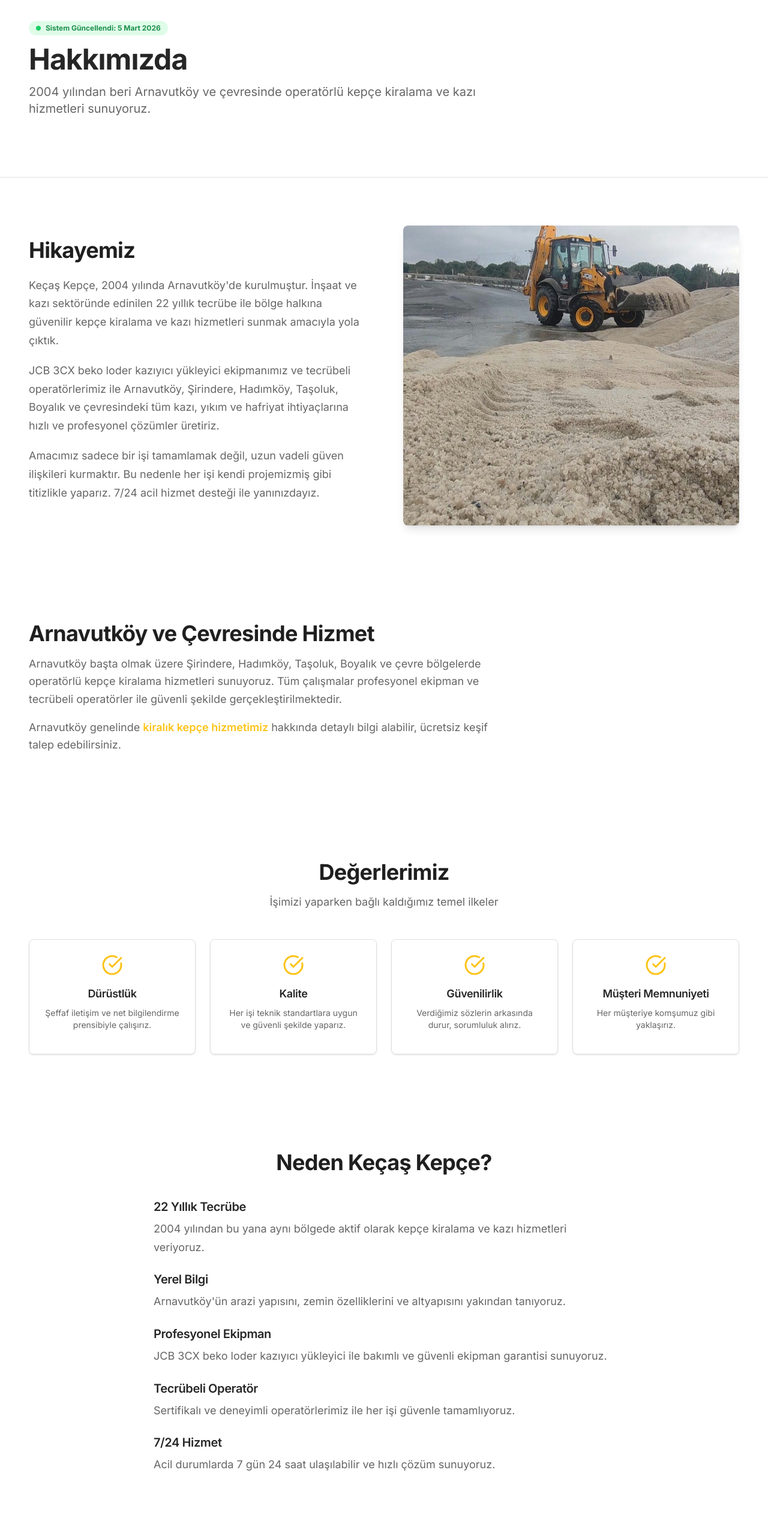
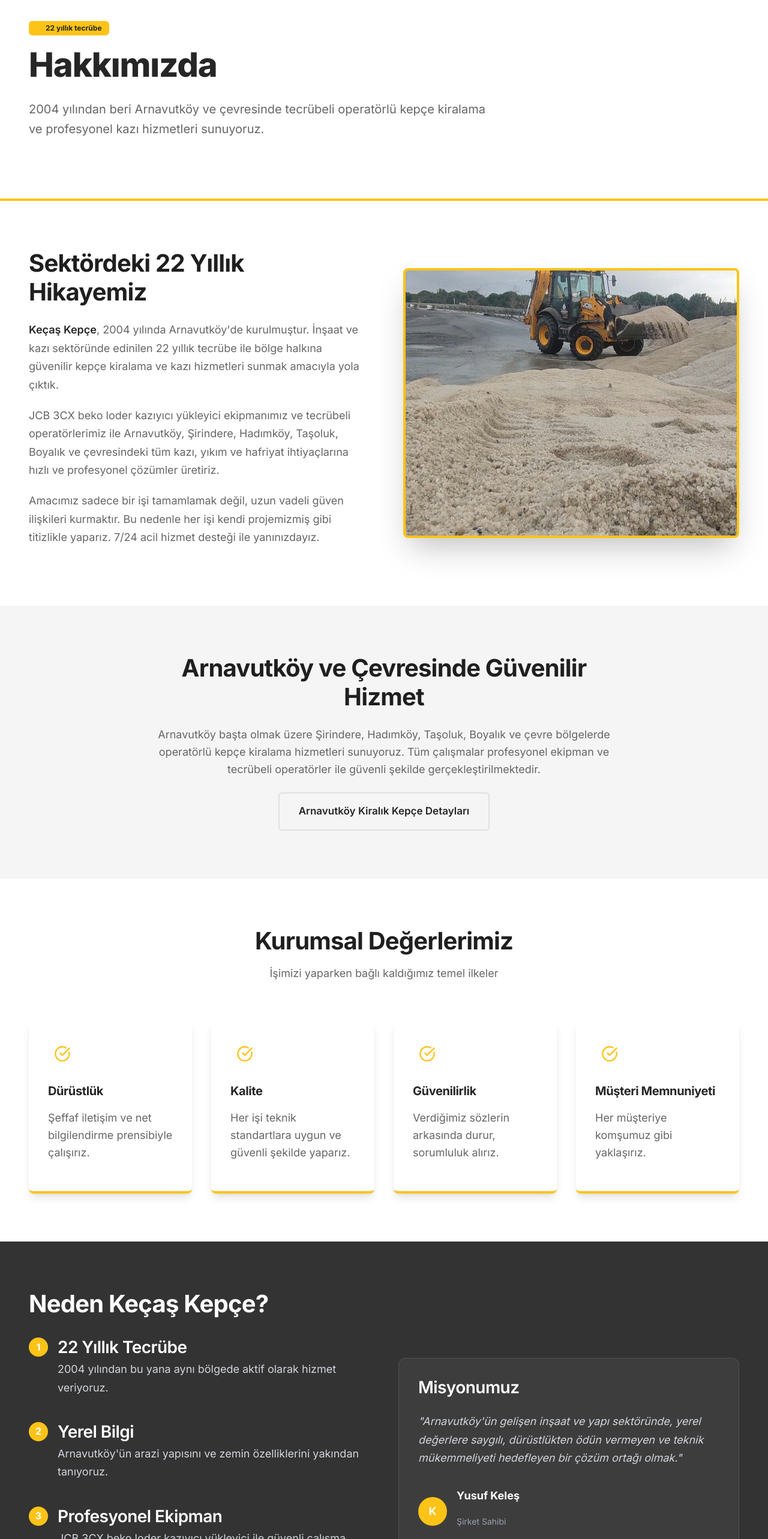
Before and after one commit to muhammetcan-akcura/kecas-backhoe-loader, a Next.js app: page /hakkimizda in a window 1280 px wide. Shown: the part 120-2686 px from the top of the page at 60% size. Built offline with nearby package versions, Linux system fonts and the light colour scheme.

Commit message:
feat: update sitemap to static ts, fix about page css and header color consistency

```diff
--- a/app/hakkimizda/page.tsx
+++ b/app/hakkimizda/page.tsx
@@ -58,19 +58,19 @@ export default function AboutPage() {
       />
 
       {/* HERO */}
-      <section className="bg-card border-b border-border">
-        <div className="container-main py-12 md:py-16 lg:py-20">
+      <section className="bg-white border-b-4 border-primary">
+        <div className="container-main py-12 md:py-20">
           <div className="max-w-3xl">
-            <div className="inline-flex items-center gap-2 px-3 py-1 bg-green-100 text-green-700 rounded-full text-xs font-bold mb-4 animate-pulse">
-              <span className="w-2 h-2 bg-green-500 rounded-full"></span>
-              Sistem Güncellendi: 5 Mart 2026
+            <div className="inline-flex items-center gap-2 px-3 py-1 bg-primary text-primary-foreground rounded-md text-xs font-bold mb-4">
+              <span className="w-2 h-2 bg-foreground rounded-full animate-pulse"></span>
+              22 yıllık tecrübe
             </div>
-            <h1 className="mb-4 text-3xl md:text-4xl lg:text-5xl font-bold text-foreground">
+            <h1 className="mb-6 text-foreground">
               Hakkımızda
             </h1>
-            <p className="text-lg md:text-xl text-muted-foreground">
-              2004 yılından beri Arnavutköy ve çevresinde operatörlü kepçe kiralama
-              ve kazı hizmetleri sunuyoruz.
+            <p className="text-lg md:text-xl text-muted-foreground leading-relaxed">
+              2004 yılından beri Arnavutköy ve çevresinde tecrübeli operatörlü kepçe kiralama
+              ve profesyonel kazı hizmetleri sunuyoruz.
             </p>
           </div>
         </div>
@@ -80,14 +80,14 @@ export default function AboutPage() {
       <section className="section-padding bg-background">
         <div className="container-main">
           <div className="grid grid-cols-1 lg:grid-cols-2 gap-12 lg:gap-16 items-center">
-            <div>
-              <h2 className="mb-6 text-3xl md:text-4xl font-bold">
-                Hikayemiz
+            <div className="order-2 lg:order-1">
+              <h2 className="mb-6">
+                Sektördeki 22 Yıllık Hikayemiz
               </h2>
 
-              <div className="space-y-5 text-muted-foreground text-base md:text-lg leading-relaxed">
+              <div className="space-y-5 text-muted-foreground">
                 <p>
-                  {businessConfig.name}, 2004 yılında Arnavutköy'de
+                  <strong className="text-foreground">{businessConfig.name}</strong>, 2004 yılında Arnavutköy'de
                   kurulmuştur. İnşaat ve kazı sektöründe edinilen 22 yıllık
                   tecrübe ile bölge halkına güvenilir kepçe kiralama ve kazı hizmetleri
                   sunmak amacıyla yola çıktık.
@@ -108,7 +108,7 @@ export default function AboutPage() {
               </div>
             </div>
 
-            <div className="relative h-[400px] lg:h-[500px] rounded-lg overflow-hidden shadow-lg">
+            <div className="order-1 lg:order-2 relative h-[350px] lg:h-[450px] rounded-lg overflow-hidden shadow-2xl border-4 border-primary">
               <Image
                 src="/assets/kecas-kepce-calisma-sahasi.avif"
                 alt="Keçaş Kepçe JCB 3CX çalışma sahası"
@@ -123,28 +123,26 @@ export default function AboutPage() {
       </section>
 
       {/* SERVICE AREA */}
-      <section className="section-padding bg-card">
+      <section className="section-padding bg-accent">
         <div className="container-main">
-          <div className="max-w-3xl">
-            <h2 className="mb-4 text-3xl md:text-4xl font-bold">
-              Arnavutköy ve Çevresinde Hizmet
+          <div className="max-w-3xl mx-auto text-center">
+            <h2 className="mb-6">
+              Arnavutköy ve Çevresinde Güvenilir Hizmet
             </h2>
-            <p className="text-muted-foreground text-lg leading-relaxed">
+            <p className="text-muted-foreground text-lg leading-relaxed mb-6">
               Arnavutköy başta olmak üzere Şirindere, Hadımköy, Taşoluk,
               Boyalık ve çevre bölgelerde operatörlü kepçe kiralama hizmetleri sunuyoruz.
               Tüm çalışmalar profesyonel ekipman ve tecrübeli operatörler ile
               güvenli şekilde gerçekleştirilmektedir.
             </p>
-            <p className="text-muted-foreground text-lg leading-relaxed mt-4">
-              Arnavutköy genelinde{" "}
+            <div className="flex justify-center">
               <Link
                 href="/hizmetler/arnavutkoy-kiralik-kepce"
-                className="text-primary font-semibold hover:underline"
+                className="btn-outline"
               >
-                kiralık kepçe hizmetimiz
-              </Link>{" "}
-              hakkında detaylı bilgi alabilir, ücretsiz keşif talep edebilirsiniz.
-            </p>
+                Arnavutköy Kiralık Kepçe Detayları
+              </Link>
+            </div>
           </div>
         </div>
       </section>
@@ -152,29 +150,28 @@ export default function AboutPage() {
       {/* VALUES */}
       <section className="section-padding bg-background">
         <div className="container-main">
-          <div className="text-center mb-12">
-            <h2 className="mb-4 text-3xl md:text-4xl font-bold">
-              Değerlerimiz
+          <div className="text-center mb-16">
+            <h2 className="mb-4">
+              Kurumsal Değerlerimiz
             </h2>
             <p className="max-w-2xl mx-auto text-muted-foreground text-lg">
               İşimizi yaparken bağlı kaldığımız temel ilkeler
             </p>
           </div>
 
-          <div className="grid grid-cols-1 md:grid-cols-2 lg:grid-cols-4 gap-6">
+          <div className="grid grid-cols-1 md:grid-cols-2 lg:grid-cols-4 gap-8">
             {values.map((value, idx) => (
               <div
                 key={idx}
-                className="bg-card border border-border rounded-lg p-6 text-center shadow-sm hover:shadow-md transition"
+                className="bg-white border-b-4 border-primary rounded-lg p-8 shadow-lg hover:shadow-xl transition-shadow"
               >
-                <CheckCircle
-                  className="text-primary mx-auto mb-4"
-                  size={36}
-                />
-                <h3 className="text-lg font-semibold mb-2">
+                <div className="mb-6 inline-flex items-center justify-center w-12 h-12 bg-primary/10 text-primary rounded-full">
+                  <CheckCircle size={28} />
+                </div>
+                <h3 className="text-xl font-bold mb-4">
                   {value.title}
                 </h3>
-                <p className="text-sm text-muted-foreground">
+                <p className="text-muted-foreground leading-relaxed">
                   {value.description}
                 </p>
               </div>
@@ -184,62 +181,47 @@ export default function AboutPage() {
       </section>
 
       {/* WHY US */}
-      <section className="section-padding bg-card">
+      <section className="section-padding bg-secondary text-white">
         <div className="container-main">
-          <div className="max-w-3xl mx-auto">
-            <h2 className="mb-10 text-center text-3xl md:text-4xl font-bold">
+          <div className="grid lg:grid-cols-2 gap-12 items-center">
+            <div>
+              <h2 className="mb-8 text-white">
                 Neden Keçaş Kepçe?
               </h2>
 
               <div className="space-y-6">
+                {[
+                  { title: "22 Yıllık Tecrübe", desc: "2004 yılından bu yana aynı bölgede aktif olarak hizmet veriyoruz." },
+                  { title: "Yerel Bilgi", desc: "Arnavutköy'ün arazi yapısını ve zemin özelliklerini yakından tanıyoruz." },
+                  { title: "Profesyonel Ekipman", desc: "JCB 3CX beko loder kazıyıcı yükleyici ile güvenli çalışma." },
+                  { title: "7/24 Acil Hizmet", desc: "Acil durumlarda hızlı çözüm ve kesintisiz destek sunuyoruz." }
+                ].map((item, i) => (
+                  <div key={i} className="flex gap-4">
+                    <div className="shrink-0 w-8 h-8 rounded-full bg-primary text-primary-foreground flex items-center justify-center font-bold">
+                      {i + 1}
+                    </div>
                     <div>
-                <h3 className="text-xl font-semibold mb-2">
-                  22 Yıllık Tecrübe
-                </h3>
-                <p className="text-muted-foreground">
-                  2004 yılından bu yana aynı bölgede aktif olarak kepçe kiralama
-                  ve kazı hizmetleri veriyoruz.
-                </p>
+                      <h3 className="text-white mb-1">{item.title}</h3>
+                      <p className="text-gray-300">{item.desc}</p>
+                    </div>
+                  </div>
+                ))}
+              </div>
             </div>
 
+            <div className="bg-white/5 p-8 rounded-xl border border-white/10">
+              <h3 className="text-white mb-6">Misyonumuz</h3>
+              <p className="text-gray-300 mb-8 italic">
+                "Arnavutköy'ün gelişen inşaat ve yapı sektöründe, yerel değerlere saygılı, dürüstlükten ödün vermeyen ve teknik mükemmeliyeti hedefleyen bir çözüm ortağı olmak."
+              </p>
+              <div className="flex items-center gap-4">
+                <div className="w-12 h-12 rounded-full bg-primary flex items-center justify-center text-primary-foreground">
+                  <span className="font-bold text-lg">K</span>
+                </div>
                 <div>
-                <h3 className="text-xl font-semibold mb-2">
-                  Yerel Bilgi
-                </h3>
-                <p className="text-muted-foreground">
-                  Arnavutköy'ün arazi yapısını, zemin özelliklerini ve altyapısını
-                  yakından tanıyoruz.
-                </p>
+                  <p className="font-bold text-white">Yusuf Keleş</p>
+                  <p className="text-sm text-gray-400">Şirket Sahibi</p>
                 </div>
-
-              <div>
-                <h3 className="text-xl font-semibold mb-2">
-                  Profesyonel Ekipman
-                </h3>
-                <p className="text-muted-foreground">
-                  JCB 3CX beko loder kazıyıcı yükleyici ile bakımlı ve güvenli
-                  ekipman garantisi sunuyoruz.
-                </p>
-              </div>
-
-              <div>
-                <h3 className="text-xl font-semibold mb-2">
-                  Tecrübeli Operatör
-                </h3>
-                <p className="text-muted-foreground">
-                  Sertifikalı ve deneyimli operatörlerimiz ile her işi güvenle
-                  tamamlıyoruz.
-                </p>
-              </div>
-
-              <div>
-                <h3 className="text-xl font-semibold mb-2">
-                  7/24 Hizmet
-                </h3>
-                <p className="text-muted-foreground">
-                  Acil durumlarda 7 gün 24 saat ulaşılabilir ve hızlı çözüm
-                  sunuyoruz.
-                </p>
               </div>
             </div>
           </div>
@@ -247,20 +229,30 @@ export default function AboutPage() {
       </section>
 
       {/* CTA */}
-      <section className="section-padding bg-card text-foreground">
-        <div className="container-main text-center">
-          <h2 className="mb-4 text-3xl md:text-4xl font-bold">
-            Bizimle İletişime Geçin
+      <section className="section-padding bg-background">
+        <div className="container-main">
+          <div className="bg-primary rounded-2xl p-8 md:p-12 text-center shadow-2xl">
+            <h2 className="mb-4 text-foreground">
+              Projeniz İçin Hemen Teklif Alın
             </h2>
-          <p className="max-w-2xl mx-auto mb-8 text-lg text-muted-foreground">
-            Kepçe kiralama ve kazı hizmetleri hakkında bilgi almak için bize ulaşabilirsiniz.
+            <p className="max-w-2xl mx-auto mb-10 text-lg md:text-xl text-foreground/80 font-medium">
+              Kepçe kiralama, kazı işleri ve yıkım hizmetleri hakkında tecrübeli ekibimizden bilgi alın.
             </p>
+            <div className="flex flex-col sm:flex-row gap-4 justify-center">
               <Link
                 href="/iletisim"
-            className="inline-flex items-center justify-center px-8 py-3 bg-primary text-primary-foreground font-semibold rounded-lg hover:bg-primary/90 transition shadow-md"
+                className="btn-secondary px-10 py-4 shadow-xl"
               >
                 İletişime Geç
               </Link>
+              <a
+                href={businessConfig.phoneFormatted}
+                className="inline-flex items-center justify-center gap-2 px-10 py-4 bg-white text-foreground font-bold rounded-lg hover:bg-gray-100 transition shadow-xl"
+              >
+                {businessConfig.phone}
+              </a>
+            </div>
+          </div>
         </div>
       </section>
     </>
--- /dev/null
+++ b/app/sitemap.ts
@@ -0,0 +1,120 @@
+import { MetadataRoute } from 'next';
+import { businessConfig } from '@/lib/config';
+
+export default function sitemap(): MetadataRoute.Sitemap {
+    const baseUrl = businessConfig.seo.siteUrl;
+
+    return [
+        {
+            url: baseUrl,
+            lastModified: new Date('2026-03-07'),
+            changeFrequency: 'weekly',
+            priority: 1.0,
+        },
+        {
+            url: `${baseUrl}/hizmetler`,
+            lastModified: new Date('2026-03-07'),
+            changeFrequency: 'weekly',
+            priority: 0.9,
+        },
+        {
+            url: `${baseUrl}/hakkimizda`,
+            lastModified: new Date('2026-03-07'),
+            changeFrequency: 'monthly',
+            priority: 0.6,
+        },
+        {
+            url: `${baseUrl}/iletisim`,
+            lastModified: new Date('2026-03-07'),
+            changeFrequency: 'monthly',
+            priority: 0.8,
+        },
+        // Ana Hizmetler
+        {
+            url: `${baseUrl}/hizmetler/operatorlu-kepce-kiralama`,
+            lastModified: new Date('2026-03-07'),
+            changeFrequency: 'monthly',
+            priority: 0.9,
+        },
+        {
+            url: `${baseUrl}/hizmetler/kazi-isleri`,
+            lastModified: new Date('2026-03-07'),
+            changeFrequency: 'monthly',
+            priority: 0.8,
+        },
+        {
+            url: `${baseUrl}/hizmetler/temel-kazisi`,
+            lastModified: new Date('2026-03-07'),
+            changeFrequency: 'monthly',
+            priority: 0.8,
+        },
+        {
+            url: `${baseUrl}/hizmetler/dolgu-tesviye`,
+            lastModified: new Date('2026-03-07'),
+            changeFrequency: 'monthly',
+            priority: 0.8,
+        },
+        {
+            url: `${baseUrl}/hizmetler/yikim-hizmetleri`,
+            lastModified: new Date('2026-03-07'),
+            changeFrequency: 'monthly',
+            priority: 0.8,
+        },
+        {
+            url: `${baseUrl}/hizmetler/is-makinesi-kiralama`,
+            lastModified: new Date('2026-03-07'),
+            changeFrequency: 'monthly',
+            priority: 0.8,
+        },
+        {
+            url: `${baseUrl}/hizmetler/arnavutkoy-kiralik-kepce`,
+            lastModified: new Date('2026-03-07'),
+            changeFrequency: 'monthly',
+            priority: 0.9,
+        },
+        // Yunus Emre Mahallesi Hizmetleri
+        {
+            url: `${baseUrl}/hizmetler/yunus-emre-kiralik-kepce`,
+            lastModified: new Date('2026-03-07'),
+            changeFrequency: 'monthly',
+            priority: 0.8,
+        },
+        {
+            url: `${baseUrl}/hizmetler/yunus-emre-kazi-isleri`,
+            lastModified: new Date('2026-03-07'),
+            changeFrequency: 'monthly',
+            priority: 0.8,
+        },
+        {
+            url: `${baseUrl}/hizmetler/yunus-emre-temel-kazisi`,
+            lastModified: new Date('2026-03-07'),
+            changeFrequency: 'monthly',
+            priority: 0.8,
+        },
+        {
+            url: `${baseUrl}/hizmetler/yunus-emre-yikim`,
+            lastModified: new Date('2026-03-07'),
+            changeFrequency: 'monthly',
+            priority: 0.8,
+        },
+        // Bölgesel Pillar Sayfalar
+        {
+            url: `${baseUrl}/hizmetler/hadimkoy-kiralik-kepce`,
+            lastModified: new Date('2026-03-07'),
+            changeFrequency: 'monthly',
+            priority: 0.8,
+        },
+        {
+            url: `${baseUrl}/hizmetler/tasoluk-kiralik-kepce`,
+            lastModified: new Date('2026-03-07'),
+            changeFrequency: 'monthly',
+            priority: 0.8,
+        },
+        {
+            url: `${baseUrl}/hizmetler/bolluca-kiralik-kepce`,
+            lastModified: new Date('2026-03-07'),
+            changeFrequency: 'monthly',
+            priority: 0.8,
+        },
+    ];
+}
```
Also changed, not shown: app/sitemap.xml/route.ts (deleted, +0 -47 lines), components/layout/Header.tsx (+16 -16 lines). Lines whose indentation alone changed are shown as unchanged.
